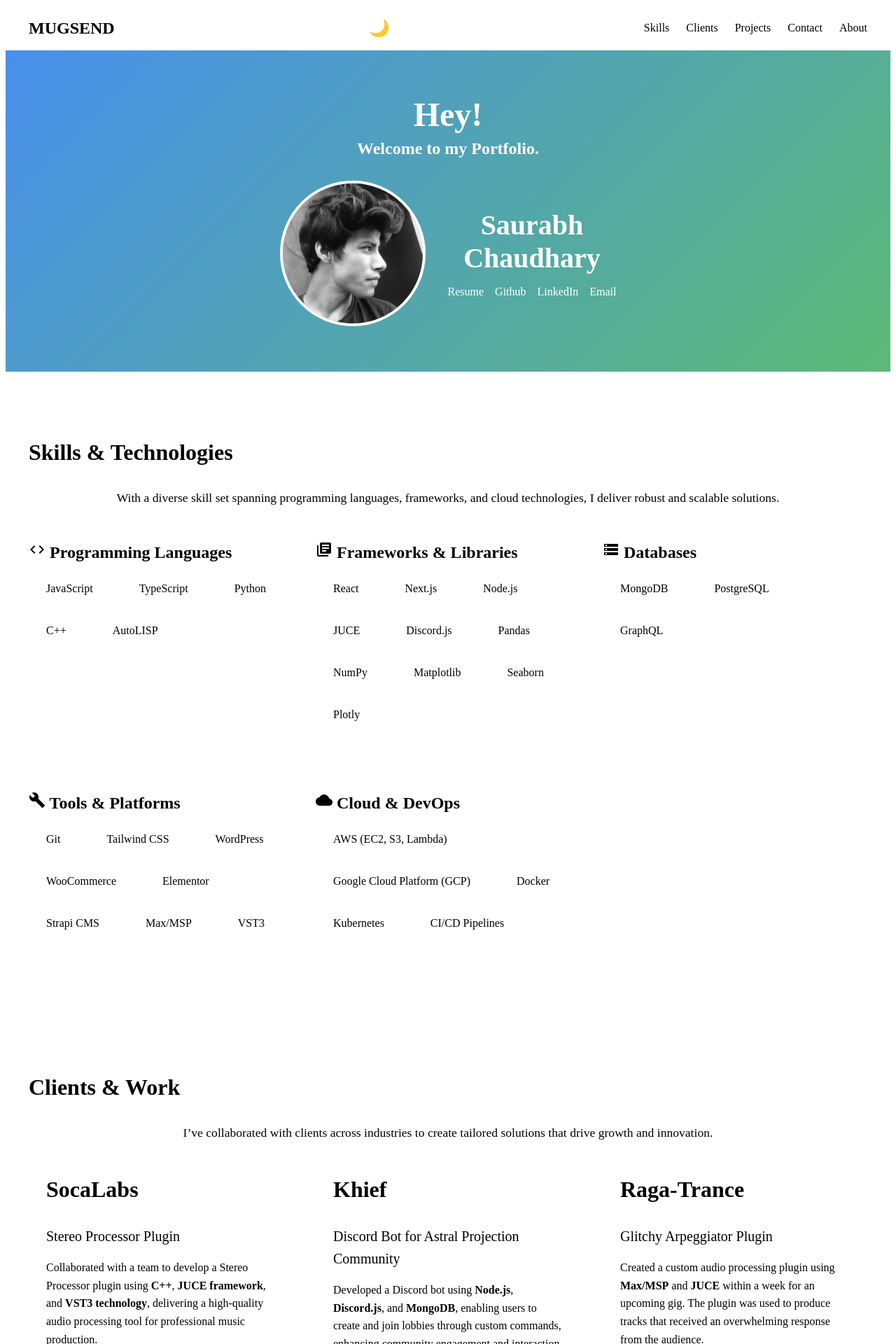
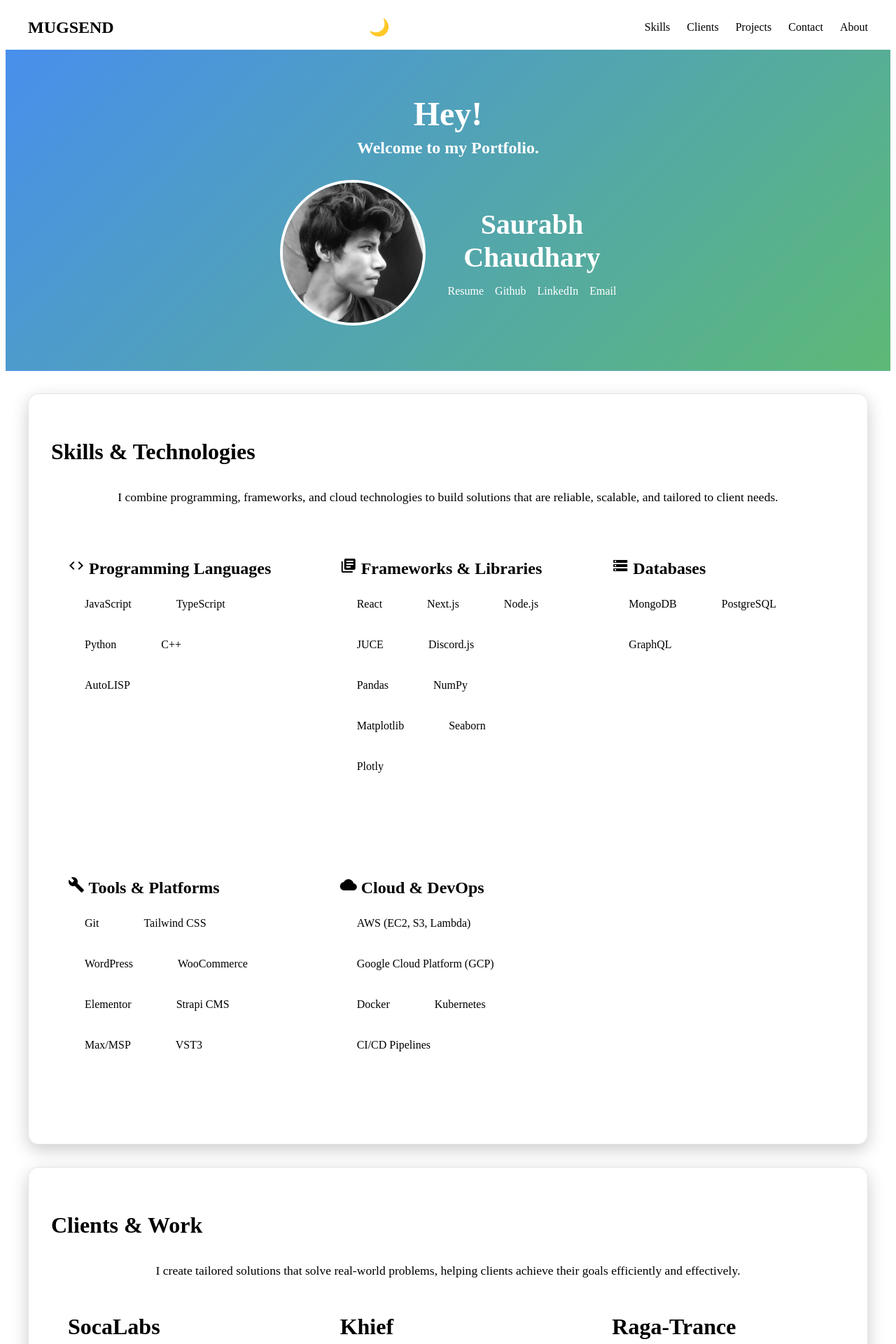
Before and after one commit to Mugsend/Portfolio, a Next.js app: page / in a window 1280 px wide. Shown: the top 1920 px of the page at 70% size. Built offline with nearby package versions, Linux system fonts and the light colour scheme; no server answers.

Commit message:
rephrased window taglines

```diff
--- a/pages/index.js
+++ b/pages/index.js
@@ -3,7 +3,7 @@ import Image from 'next/image';
 import utilStyles from '../styles/utils.module.css';
 import profileImg from '../public/images/profile.jpg';
 import { useEffect, useState } from 'react';
-
+import { motion } from 'framer-motion';
 function Navbar() {
 	const [menuOpen, setMenuOpen] = useState(false);
 	const [theme, setTheme] = useState("light");
@@ -59,11 +59,25 @@ function Navbar() {
 
 function Header() {
 	return (
+
 		<div className={utilStyles.header}>
-			<h1>Hey!</h1>
-			<h2>Welcome to my Portfolio.</h2>
+			<motion.div
+				initial={{ opacity: 0, y: 50 }}
+				whileInView={{ opacity: 1, y: 0 }}
+				transition={{ duration: 0.6 }}
+				viewport={{ once: true }}
+			>
+				<h1>Hey!</h1></motion.div>
+			<motion.div
+				initial={{ opacity: 0, y: 50 }}
+				whileInView={{ opacity: 1, y: 0 }}
+				transition={{ duration: 0.6, delay: 0.2 }}
+				viewport={{ once: true }}
+			>
+				<h2>Welcome to my Portfolio.</h2></motion.div>
 			<Profile />
 		</div>
+
 	);
 }
 
@@ -95,6 +109,7 @@ function Profile() {
 function Projects() {
 	const [projects, setProjects] = useState([]);
 
+
 	useEffect(() => {
 		var myHeaders = new Headers();
 		myHeaders.append(
@@ -123,21 +138,31 @@ function Projects() {
 			.catch((error) => console.log('error', error));
 	}, []);
 	return (
+
 		<div className={utilStyles.window} id='projects'>
 			<div className={utilStyles.title}>Personal projects</div>
 			<p className={utilStyles.sectionTagline}>
-				From audio plugins to web applications, I’ve built projects that push boundaries and deliver exceptional user experiences.
+				My projects span audio plugins, web applications, and more, combining innovation with user-centric design to create exceptional experiences..
 			</p>
-			<div className={utilStyles.container}>
+
+			<div className={`${utilStyles.container} projectContainer`}>
 				{projects.map((project, index) => (
+
 					<Project key={index} {...project} />
 				))}
 			</div>
+
 		</div>
 	);
 }
 function Project({ name, description, url }) {
 	return (
+		<motion.div
+			initial={{ opacity: 0, y: 50 }}
+			whileInView={{ opacity: 1, y: 0 }}
+			transition={{ duration: 0.6 }}
+			viewport={{ once: true }}
+		>
 			<div className={utilStyles.content} >
 				<div className={utilStyles.title}>{name}</div>
 				<p className={utilStyles.description}>{description}</p>
@@ -145,6 +170,7 @@ function Project({ name, description, url }) {
 					Source
 				</a>
 			</div>
+		</motion.div>
 	);
 }
 
@@ -177,23 +203,36 @@ function Skills() {
 		<div className={utilStyles.window} id="skills">
 			<div className={utilStyles.title}>Skills & Technologies</div>
 			<p className={utilStyles.sectionTagline}>
-				With a diverse skill set spanning programming languages, frameworks, and cloud technologies, I deliver robust and scalable solutions.
+				I combine programming, frameworks, and cloud technologies to build solutions that are reliable, scalable, and tailored to client needs.
 			</p>
 			<div className={utilStyles.container}>
 				{Object.entries(skills).map(([category, { skills: skillList, icon }]) => (
-					<div key={category} className={utilStyles.skillCategory}>
+					<div key={category} className={`${utilStyles.skillCategory} ${utilStyles.content}`}>
 						<h3 className={utilStyles.categoryTitle}>
 							<span className="material-icons">{icon}</span> {category}
 						</h3>
+						<motion.div
+							initial={{ opacity: 0, y: 50 }}
+							whileInView={{ opacity: 1, y: 0 }}
+							transition={{ duration: 0.6 }}
+							viewport={{ once: true }}
+						>
 							<div className={utilStyles.skillList}>
+
 								{skillList.map((skill, index) => (
 									<div key={index} className={utilStyles.skillItem}>
+
 										{skill}
+
 									</div>
 								))}
 							</div>
+						</motion.div>
 					</div>
+
 				))}
+
+
 			</div>
 		</div>
 	);
@@ -208,21 +247,40 @@ function Contact() {
 				Ready to bring your ideas to life? Let’s collaborate and create something amazing!
 			</p>
 			<div className={utilStyles.container}>
-				<div className={utilStyles.contactCard} onClick={() => window.location.href = "mailto:chaudharysaurabh93063@gmail.com"}>
+				<motion.div
+					initial={{ opacity: 0, y: 50 }}
+					whileInView={{ opacity: 1, y: 0 }}
+					transition={{ duration: 0.6 }}
+					viewport={{ once: true }}
+				>
+					<div className={`${utilStyles.contactCard} ${utilStyles.content}`} onClick={() => window.location.href = "mailto:chaudharysaurabh93063@gmail.com"}>
 						<span className="material-icons">email</span>
 						<h3>Email Me</h3>
 						<p>Get in touch directly via email.</p>
 					</div>
-				<div className={utilStyles.contactCard} onClick={() => window.open("https://www.linkedin.com/in/saurabh-chaudhary-b6a6a9266", "_blank")}>
+				</motion.div>
+				<motion.div
+					initial={{ opacity: 0, y: 50 }}
+					whileInView={{ opacity: 1, y: 0 }}
+					transition={{ duration: 0.6 }}
+					viewport={{ once: true }}
+				>
+					<div className={`${utilStyles.contactCard} ${utilStyles.content}`} onClick={() => window.open("https://www.linkedin.com/in/saurabh-chaudhary-b6a6a9266", "_blank")}>
 						<span className="material-icons">people</span>
 						<h3>Connect on LinkedIn</h3>
 						<p>Let’s connect and grow our professional network.</p>
-				</div>
-				<div className={utilStyles.contactCard} onClick={() => window.open("https://github.com/Mugsend", "_blank")}>
+					</div></motion.div>
+				<motion.div
+					initial={{ opacity: 0, y: 50 }}
+					whileInView={{ opacity: 1, y: 0 }}
+					transition={{ duration: 0.6 }}
+					viewport={{ once: true }}
+				>
+					<div className={`${utilStyles.contactCard} ${utilStyles.content}`} onClick={() => window.open("https://github.com/Mugsend", "_blank")}>
 						<span className="material-icons">code</span>
 						<h3>Check Out My GitHub</h3>
 						<p>Explore my projects and contributions.</p>
-				</div>
+					</div></motion.div>
 			</div>
 		</div>
 	);
@@ -333,11 +391,19 @@ function Clients() {
 		<div className={utilStyles.window} id="clients">
 			<div className={utilStyles.title}>Clients & Work</div>
 			<p className={utilStyles.sectionTagline}>
-				I’ve collaborated with clients across industries to create tailored solutions that drive growth and innovation.
+				I create tailored solutions that solve real-world problems, helping clients achieve their goals efficiently and effectively.
 			</p>
+
 			<div className={utilStyles.container}>
+
 				{clients.map((client, index) => (
-					<Client key={index} {...client} />
+					<motion.div
+						initial={{ opacity: 0, y: 50 }}
+						whileInView={{ opacity: 1, y: 0 }}
+						transition={{ duration: 0.6 }}
+						viewport={{ once: true }}
+					>
+						<Client key={index} {...client} /></motion.div>
 				))}
 			</div>
 		</div>
@@ -348,12 +414,12 @@ function Client({ name, project, description }) {
 	return (
 		<div className={utilStyles.content}>
 			<div className={utilStyles.title}>{name}</div>
-			<div className={utilStyles.description}>{project}
+			<div className={utilStyles.briefDescription}>{project}</div>
 			<p
-					className={utilStyles.details}
+				className={utilStyles.description}
 				dangerouslySetInnerHTML={{ __html: description }}
 			/>
-			</div>
+
 		</div>
 	);
 }
@@ -368,11 +434,13 @@ export default function Homepage() {
 
 			<Navbar />
 			<Header />
+			<div className={utilStyles.mainContent}>
 				<Skills />
 				<Clients />
 				<Projects />
 				<Contact />
 				<About />
+			</div>
 		</>
 	);
 }
--- a/styles/global.css
+++ b/styles/global.css
@@ -1,47 +1,53 @@
 :root {
-    --primary-color: #1a73e8; /* Google Blue */
-    --secondary-color: #34a853; /* Google Green */
-    --background-light: #ffffff;
-    --background-dark: #121212;
+  --primary-color: #1a73e8;
+  /* Google Blue */
+  --secondary-color: #34a853;
+  /* Google Green */
+  --background-light: #f5f5f5;
+  /* Light background */
+  --background-dark: #0a0a0a;
+  /* Dark background */
   --text-light: #333333;
+  /* Dark text for light theme */
   --text-dark: #e0e0e0;
-    --card-background-light: rgba(255, 255, 255, 0.8); /* Semi-transparent white */
-    --card-background-dark: rgba(18, 18, 18, 0.8); /* Semi-transparent black */
+  /* Light text for dark theme */
+  --card-background-light: rgba(255, 255, 255, 0.9);
+  /* Semi-transparent white */
+  --card-background-dark: rgba(30, 30, 30, 0.9);
+  /* Semi-transparent dark gray */
   --shadow: 0 4px 6px rgba(0, 0, 0, 0.1);
-    --blur: blur(10px); /* Blur effect for glass morphism */
+  --blur: blur(10px);
   --transition: all 0.3s ease;
 }
 
 [data-theme="dark"] {
-    --background-light: #121212;
-    --background-dark: #ffffff;
+  --background-light: #0a0a0a;
+  /* Dark background */
+  --background-dark: #f5f5f5;
+  /* Light background */
   --text-light: #e0e0e0;
+  /* Light text for dark theme */
   --text-dark: #333333;
-    --card-background-light: rgba(18, 18, 18, 0.8); /* Semi-transparent black */
-    --card-background-dark: rgba(255, 255, 255, 0.8); /* Semi-transparent white */
+  /* Dark text for light theme */
+  --card-background-light: rgba(30, 30, 30, 0.9);
+  /* Semi-transparent dark gray */
+  --card-background-dark: rgba(255, 255, 255, 0.9);
+  /* Semi-transparent white */
 }
 
+/* Global Styles */
 body {
   margin: 0;
   font-family: 'Inter', sans-serif;
-    background: linear-gradient(
-      135deg,
-      rgba(245, 245, 245, 0.9), /* Light background */
-      rgba(230, 230, 230, 0.9) /* Light background */
-    ), ; /* Optional: Add a background image */
-    background-size: cover;
-    background-attachment: fixed;
+  background-color: var(--background-light);
   color: var(--text-light);
   transition: var(--transition);
 }
 
-  [data-theme="dark"] body {
-    background: linear-gradient(
-      135deg,
-      rgba(18, 18, 18, 0.9), /* Dark background */
-      rgba(30, 30, 30, 0.9) /* Dark background */
-    ), url('/images/background-dark.jpg'); /* Optional: Add a dark background image */
+b {
+  color: var(--secondary-color);
 }
+
 
 * {
   padding: 0;
--- a/styles/utils.module.css
+++ b/styles/utils.module.css
@@ -1,81 +1,43 @@
-[data-theme="light"] .menuOverlay {
-  background: linear-gradient(
-    to bottom,
-    rgba(255, 255, 255, 0.7),
-    rgba(255, 255, 255, 0.9)
-  );
-}
-
-/* Gradient overlay for dark theme */
-[data-theme="dark"] .menuOverlay {
-  background: linear-gradient(
-    to bottom,
-    rgba(0, 0, 0, 0.7),
-    rgba(0, 0, 0, 0.9)
-  );
-}
-[data-theme="light"] .container::after {
-  background: linear-gradient(
-    to bottom,
-    rgba(255, 255, 255, 0),
-    var(--background-light)
-  );
-}
-[data-theme="dark"] .container::after {
-  background: linear-gradient(
-    to bottom,
-    rgba(18, 18, 18, 0),
-    var(--background-light)
-  );
-}
-
-  .navbar, .window, .skillItem, .content {
-    backdrop-filter: var(--blur);
-    -webkit-backdrop-filter: var(--blur);
-    border: 1px solid rgba(255, 255, 255, 0.1);
-  }
-
-  /* Header with transparency */
-  .header {
-
-    background: linear-gradient(
-      135deg,
-      rgba(26, 115, 232, 0.8), /* Semi-transparent primary color */
-      rgba(52, 168, 83, 0.8) /* Semi-transparent secondary color */
-    );
+.navbar {
+  display: flex;
+  justify-content: space-between;
+  align-items: center;
+  padding: 1rem 2rem;
+  background-color: var(--card-background-light);
   backdrop-filter: var(--blur);
   -webkit-backdrop-filter: var(--blur);
   border-bottom: 1px solid rgba(255, 255, 255, 0.1);
-  }
-  .details {
-    font-size: 1rem;
-    color: var(--text-light);
-    line-height: 1.6;
-    margin-bottom: 0;
+  position: sticky;
+  top: 0;
+  z-index: 1000;
 }
 
-.details b {
-    color: var(--primary-color);
-    font-weight: 600;
-  }
-  /* Hover effects with transparency */
-  .skillItem:hover, .content:hover { /* Slightly less transparent on hover */
-    transform: translateY(-5px);
-    box-shadow: 0 8px 12px rgba(0, 0, 0, 0.2);
-  }
 .logo {
   font-size: 1.5rem;
   font-weight: bold;
   color: var(--primary-color);
 }
-  .glass {
-    background: var(--card-background-light);
-    backdrop-filter: var(--blur);
-    -webkit-backdrop-filter: var(--blur); /* For Safari */
-    border-radius: 10px;
-    border: 1px solid rgba(255, 255, 255, 0.1); /* Subtle border for depth */
-    box-shadow: var(--shadow);
+
+.navRight {
+  display: flex;
+  align-items: center;
+  gap: 1rem;
 }
+
+.themeToggle {
+  background: none;
+  border: none;
+  font-size: 1.5rem;
+  cursor: pointer;
+  color: var(--text-light);
+  transition: var(--transition);
+}
+
+.themeToggle:hover {
+  transform: scale(1.1);
+  color: var(--primary-color);
+}
+
 .menuToggle {
   display: none;
   background: none;
@@ -91,6 +53,7 @@
   list-style: none;
   margin: 0;
   padding: 0;
+  text-align: end;
 }
 
 .navLinks li a {
@@ -108,6 +71,15 @@
 .header {
   text-align: center;
   padding: 4rem 2rem;
+  background: linear-gradient(135deg,
+      rgba(26, 115, 232, 0.8),
+      /* Semi-transparent primary color */
+      rgba(52, 168, 83, 0.8)
+      /* Semi-transparent secondary color */
+    );
+  backdrop-filter: var(--blur);
+  -webkit-backdrop-filter: var(--blur);
+  border-bottom: 1px solid rgba(255, 255, 255, 0.1);
   color: white;
 }
 
@@ -128,7 +100,6 @@
   justify-content: center;
   gap: 2rem;
   margin-top: 2rem;
-
 }
 
 .profile_img {
@@ -158,13 +129,74 @@
   color: var(--primary-color);
 }
 
+.mainContent {
+  padding: 0 2rem;
+}
+
 /* Sections (Skills, Projects, Clients, Rates, Contact, About) */
 .window {
   padding: 4rem 2rem;
   background-color: var(--card-background-light);
-    margin-top: 2rem;
-    border-radius: 10px;
-    box-shadow: var(--shadow);
+  backdrop-filter: var(--blur);
+  -webkit-backdrop-filter: var(--blur);
+  border: 1px solid rgba(255, 255, 255, 0.2);
+  /* Subtle border */
+  border-radius: 15px;
+  /* Slightly larger border radius */
+  box-shadow: 0 8px 24px rgba(0, 0, 0, 0.2);
+  /* Stronger shadow */
+  margin: 2rem 0;
+  transition: var(--transition);
+}
+
+.window:hover {
+  transform: translateY(-5px);
+  /* Lift effect on hover */
+  box-shadow: 0 12px 32px rgba(0, 0, 0, 0.3);
+  /* Even stronger shadow on hover */
+}
+
+.window::after {
+  content: '';
+  position: absolute;
+  bottom: 0;
+  left: 50%;
+  transform: translateX(-50%);
+  width: 80%;
+  /* Adjust the width of the line */
+  height: 1px;
+  /* Thickness of the line */
+  background: linear-gradient(to right,
+      transparent,
+      var(--primary-color),
+      transparent);
+  /* Gradient line */
+  opacity: 0.6;
+  /* Adjust opacity for subtlety */
+  transition: var(--transition);
+}
+
+.window:hover::after {
+  opacity: 1;
+  /* Make the line more visible on hover */
+  width: 90%;
+  /* Slightly expand the line on hover */
+}
+
+/* Light Theme */
+[data-theme="light"] .window {
+  background-color: rgba(255, 255, 255, 0.95);
+  /* More opaque white */
+  border: 1px solid rgba(0, 0, 0, 0.1);
+  /* Subtle border for light theme */
+}
+
+/* Dark Theme */
+[data-theme="dark"] .window {
+  background-color: rgba(30, 30, 30, 0.95);
+  /* More opaque dark gray */
+  border: 1px solid rgba(255, 255, 255, 0.1);
+  /* Subtle border for dark theme */
 }
 
 .title {
@@ -172,6 +204,16 @@
   font-weight: bold;
   margin-bottom: 2rem;
   color: var(--primary-color);
+  text-transform: capitalize;
+}
+
+.sectionTagline {
+  font-size: 1.1rem;
+  color: var(--text-light);
+  text-align: center;
+  margin: 1.5rem 0;
+  font-weight: 500;
+  line-height: 1.6;
 }
 
 .container {
@@ -181,6 +223,7 @@
 }
 
 .content {
+  background-color: var(--background-light);
   padding: 1.5rem;
   border-radius: 10px;
   box-shadow: var(--shadow);
@@ -196,88 +239,64 @@
   line-height: 1.6;
 }
 
+.briefDescription {
+  font-size: 1.2rem;
+  color: var(--secondary-color);
+  margin-bottom: 0.5rem;
+}
+
 .link_btn {
   display: inline-block;
-    margin: 0 1rem 1rem 0;
+  margin-top: 1rem;
   padding: 0.5rem 1rem;
   background-color: var(--primary-color);
   color: white;
   text-decoration: none;
   border-radius: 5px;
   transition: var(--transition);
+  margin-left: 1rem;
 }
 
 .link_btn:hover {
   background-color: var(--secondary-color);
 }
 
-  /* Animations */
-  @keyframes fadeIn {
-    from {
-      opacity: 0;
-      transform: translateY(20px);
-    }
-    to {
-      opacity: 1;
-      transform: translateY(0);
-    }
+/* Skills Section */
+.skillCategory {
+  margin-bottom: 2rem;
 }
 
-  .window {
-    animation: fadeIn 0.5s ease-in-out;
+.categoryTitle {
+  font-size: 1.5rem;
+  font-weight: bold;
+  color: var(--primary-color);
+  margin-bottom: 1rem;
 }
 
-  /* Dark Mode Toggle */
-  .navbar {
+.skillList {
   display: flex;
-    justify-content: space-between;
-    align-items: center;
-    padding: 1rem 2rem;
-    background-color: var(--card-background-light);
-    backdrop-filter: var(--blur);
-    -webkit-backdrop-filter: var(--blur);
-    border-bottom: 1px solid rgba(255, 255, 255, 0.1);
-    position: sticky;
-    top: 0;
-    z-index: 1000;
-  }
-
-  .navRight {
-    display: flex;
-    align-items: center;
+  flex-wrap: wrap;
   gap: 1rem;
 }
 
-  .themeToggle {
-    background: none;
-    border: none;
-    font-size: 1.5rem;
-    cursor: pointer;
+.skillItem {
+  background-color: var(--card-background-light);
+  padding: 0.75rem 1.5rem;
+  border-radius: 5px;
+  box-shadow: var(--shadow);
+  transition: var(--transition);
+  font-weight: 500;
   color: var(--text-light);
-    transition: var(--transition);
 }
 
-  .themeToggle:hover {
-    transform: scale(1.1);
-    color: var(--primary-color);
-  }
-  .sectionTagline {
-    font-size: 1.1rem;
-    color: var(--text-light);
-    text-align: center;
-    margin: 1.5rem 0;
-    font-weight: 500;
-    line-height: 1.6;
+.skillItem:hover {
+  transform: translateY(-3px);
+  background-color: var(--primary-color);
+  color: white;
 }
 
-  @media (max-width: 768px) {
-    .sectionTagline {
-      font-size: 1rem;
-      margin: 1rem 0;
-    }
-  }
+/* Contact Section */
 .contactCard {
-    background-color: var(--card-background-light);
   backdrop-filter: var(--blur);
   -webkit-backdrop-filter: var(--blur);
   border: 1px solid rgba(255, 255, 255, 0.1);
@@ -326,96 +345,13 @@
   color: white;
 }
 
-  /* Mobile-specific styles */
-  @media (max-width: 768px) {
-    .contactCard {
-      padding: 1.5rem;
-    }
-
-    .contactCard h3 {
-      font-size: 1.1rem;
-    }
-
-    .contactCard p {
-      font-size: 0.9rem;
-    }
-
-    .contactCard .material-icons {
-      font-size: 2rem;
-    }
-  }
-  .description {
-    font-size: 1.25rem;
-    color: var(--text-light);
-    margin-bottom: 0.5rem;
-  }
 /* Responsive Design */
 @media (max-width: 768px) {
-    .description {
-      font-size: 1.1rem;
-    }
-
-    .details {
-      font-size: 0.9rem;
-    }
-    .container::after{
-      content: '';
-  position: sticky;
-  bottom: 0;
-  left: 0;
-  right: 0;
-  height: 50px;
-  pointer-events: none; /* Ensure the overlay doesn't block clicks */
-    }
-    .container {
-      position: relative;
-      max-height: 500px; /* Adjust the height as needed */
-      overflow-y: auto; /* Enable vertical scrolling */
-      padding-right: 1rem; /* Add some padding to prevent content from touching the scrollbar */
-    }
-  .menuOverlay {
-  position: fixed;
-  top: 0;
-  left: 0;
-  width: 100%;
-  height: 100%;
-  background-color: rgba(0, 0, 0, 0.5); /* Default overlay color */
-  backdrop-filter: blur(5px); /* Blur effect */
-  z-index: 999;
-  opacity: 0;
-  visibility: hidden;
-  transition: opacity 0.3s ease, visibility 0.3s ease;
-}
-
-.menuOverlay.open {
-  opacity: 1;
-  visibility: visible;
-}
-
-    /* Custom scrollbar styling */
-    .container::-webkit-scrollbar {
-      width: 8px; /* Width of the scrollbar */
-    }
-
-    .container::-webkit-scrollbar-track {
-      background: var(--card-background-light); /* Track color */
-      border-radius: 4px;
-    }
-
-    .container::-webkit-scrollbar-thumb {
-      background: var(--primary-color); /* Thumb color */
-      border-radius: 4px;
-    }
-
-    .container::-webkit-scrollbar-thumb:hover {
-      background: var(--secondary-color); /* Thumb color on hover */
-    }
   .menuToggle {
     display: block;
   }
 
   .navLinks {
-      text-align: end;
     display: none;
     flex-direction: column;
     gap: 1rem;
@@ -435,65 +371,35 @@
 
   .navLinks.open {
     display: flex;
+    opacity: 1;
     transform: translateY(0);
-      opacity: 1;
   }
 
   .container {
     grid-template-columns: 1fr;
   }
-    .profile{
+
+  .profile {
     flex-direction: column;
   }
 
-  }
-  .skillCategory {
-    margin-bottom: 2rem;
+  .contactCard {
+    padding: 1.5rem;
   }
 
-  .categoryTitle {
-    font-size: 1.5rem;
-    font-weight: bold;
-    color: var(--primary-color);
-    margin-bottom: 1rem;
+  .contactCard h3 {
+    font-size: 1.1rem;
   }
 
-  .skillList {
-    display: flex;
-    flex-wrap: wrap;
-    gap: 1rem;
+  .contactCard p {
+    font-size: 0.9rem;
   }
 
-  .skillItem {
-    background-color: var(--card-background-light);
-    padding: 0.75rem 1.5rem;
-    border-radius: 5px;
-    box-shadow: var(--shadow);
-    transition: var(--transition);
-    font-weight: 500;
-    color: var(--text-light);
+  .contactCard .material-icons {
+    font-size: 2rem;
   }
 
-  .skillItem:hover {
-    transform: translateY(-3px);
-    background-color: var(--primary-color);
-    color: white;
+  .mainContent {
+    padding: 0 1rem;
   }
-  .menuOverlay {
-    position: fixed;
-    top: 0;
-    left: 0;
-    width: 100%;
-    height: 100%;
-    background-color: rgba(0, 0, 0, 0.5);
-    backdrop-filter: blur(5px);
-    z-index: 999;
-    opacity: 0;
-    visibility: hidden;
-    transition: opacity 0.3s ease, visibility 0.3s ease;
 }
-
-  .menuOverlay.open {
-    opacity: 1;
-    visibility: visible;
-  }
```
Lines whose indentation alone changed are shown as unchanged.
